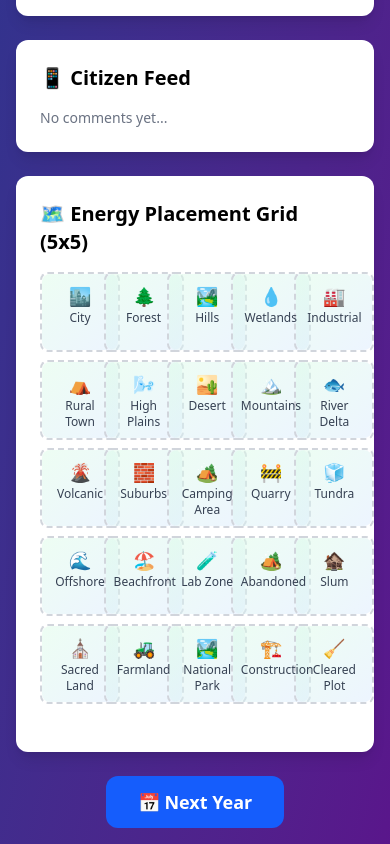
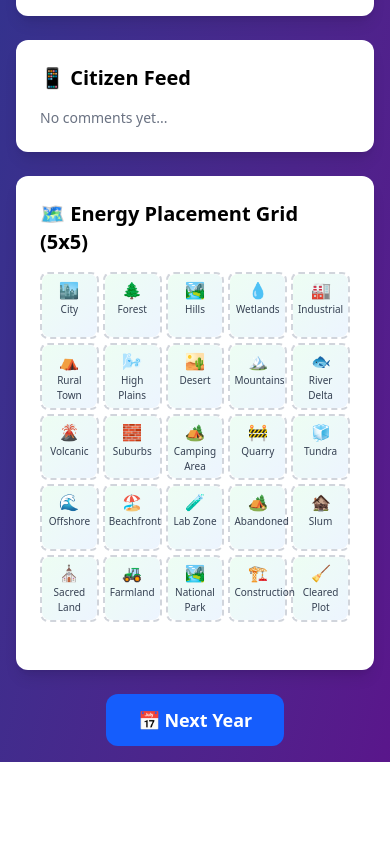
Before and after one commit to Razorbird360/WISP-A2-Energy-Grid-Game, a React (Vite) app: page / in a window 390 px wide. Shown: the part 936-1780 px from the top of the page. After the commit the page ends 1698 px from the top, so only its background shows below. Built offline with nearby package versions, Linux system fonts and the light colour scheme.

Commit message:
feat: add mobile responsiveness

```diff
--- a/src/components/EnergyPlacementGrid.jsx
+++ b/src/components/EnergyPlacementGrid.jsx
@@ -29,14 +29,14 @@ function EnergyPlacementGrid({ grid, energySources, handleDragOver, handleDrop,
         key={cell.id}
         onDragOver={handleDragOver}
         onDrop={function(e) { handleDrop(e, index); }}
-        className="aspect-square border-2 border-dashed border-gray-300 rounded-lg p-2 hover:border-blue-400 transition-colors relative group"
-        style={{ minHeight: '80px' }}
+        className="aspect-square border-2 border-dashed border-gray-300 rounded-lg p-1 sm:p-2 hover:border-blue-400 transition-colors relative group min-w-0"
+        style={{ width: '100%', paddingBottom: '100%', height: 0 }}
       >
         <div className="absolute inset-0 bg-gradient-to-br from-green-100 to-blue-100 rounded-lg opacity-50"></div>
 
         <div className="relative z-10 text-center">
-          <div className="text-lg">{cell.terrain.emoji}</div>
-          <div className="text-xs font-medium text-gray-700">{cell.terrain.name}</div>
+          <div className="text-base sm:text-lg">{cell.terrain.emoji}</div>
+          <div className="text-[10px] sm:text-xs font-medium text-gray-700">{cell.terrain.name}</div>
         </div>
 
         {cell.energySource && (
@@ -48,9 +48,9 @@ function EnergyPlacementGrid({ grid, energySources, handleDragOver, handleDrop,
               <img
                 src={energySources[cell.energySource].image}
                 alt={energySources[cell.energySource].name}
-                className="w-12 h-12 mx-auto mb-1 object-contain"
+                className="w-10 h-10 sm:w-12 sm:h-12 mx-auto mb-1 object-contain"
               />
-              <div className="text-xs font-bold">{energySources[cell.energySource].name}</div>
+              <div className="text-[10px] sm:text-xs font-bold">{energySources[cell.energySource].name}</div>
             </div>
             <button
               onClick={function(e) {
@@ -76,7 +76,7 @@ function EnergyPlacementGrid({ grid, energySources, handleDragOver, handleDrop,
     <div className="bg-white rounded-xl shadow-lg p-6">
       <h2 className="text-xl font-bold mb-4">🗺️ Energy Placement Grid (5x5)</h2>
 
-      <div className="grid grid-cols-5 gap-2 mb-6">
+      <div className="grid grid-cols-5 gap-1 sm:gap-2 mb-6 max-w-full">
         {grid.map(function(cell, index) {
           return renderGridCell(cell, index);
         })}
```
